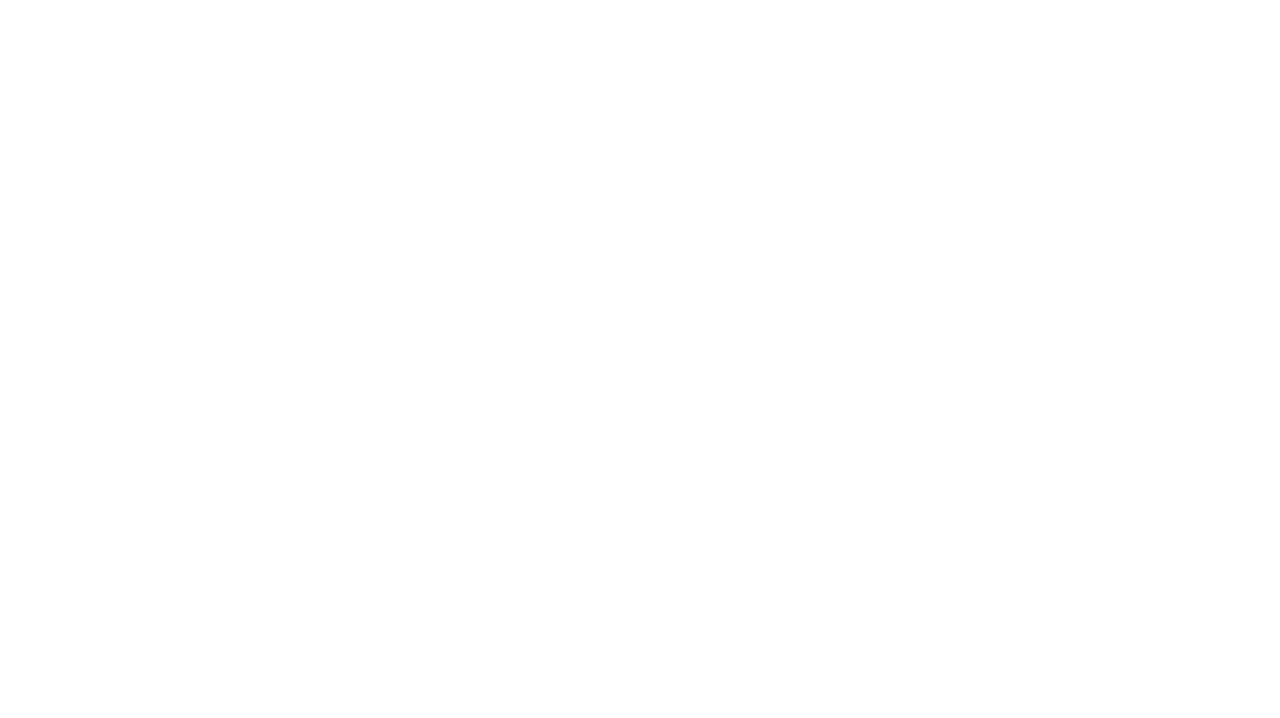
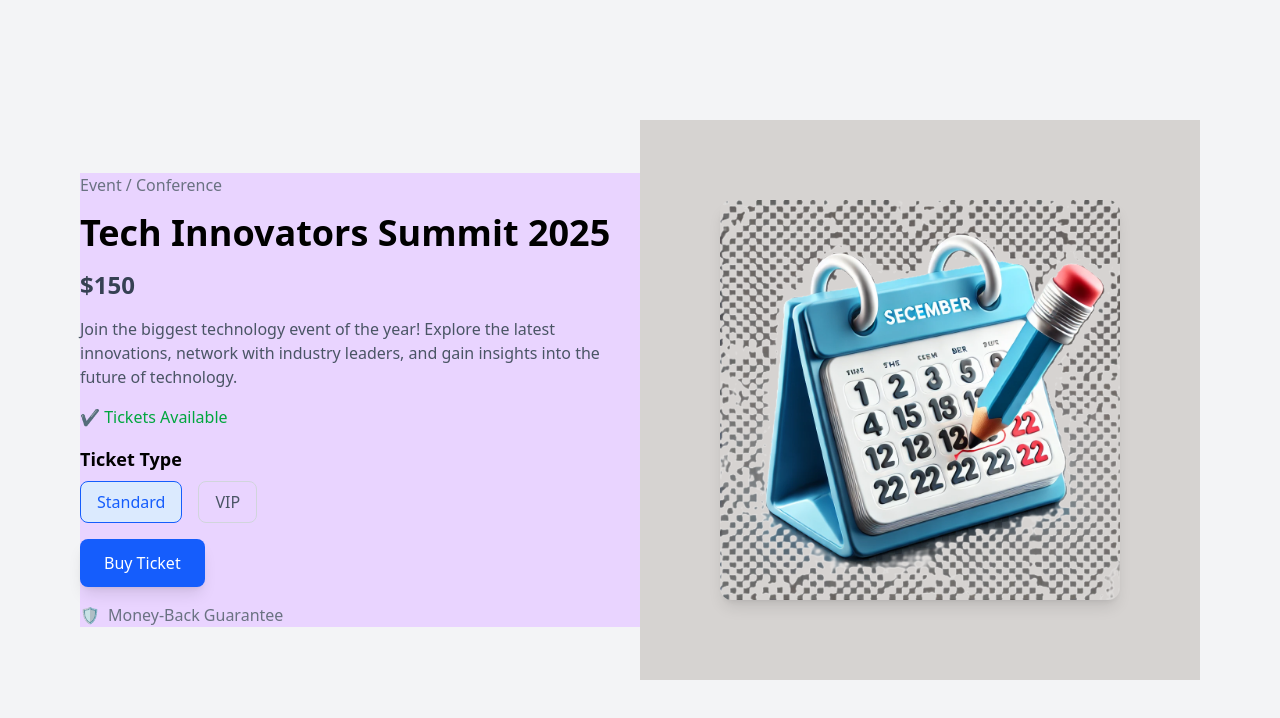
Before and after one commit to iNukasanjaya/BLOG, a React (Vite) app in the folder client/: page /eventdetails/1 in a window 1280 px wide. Before the commit this address had no page. Shown: the top 718 px of the page. Built offline with nearby package versions, Linux system fonts and the light colour scheme.

Commit message:
Update some route paths

```diff
--- a/client/src/App.jsx
+++ b/client/src/App.jsx
@@ -16,6 +16,8 @@ import EventList from './Pages/Event/EventList'
 import EventLayout from './Components/EventLayout'
 import ProtectedRoute from './Components/ProtectedRoute'
 import ArticleList from './Pages/Event/ArticleList'
+import AddArticle from './Pages/Event/AddArticle'
+import UpdateArticle from './Pages/Event/UpdateArticle'
 
 function App() {
 
@@ -27,7 +29,7 @@ function App() {
       <Routes>
         <Route path='/' element={<Hero />}></Route>
         <Route path='/event-page' element={<Events />}></Route>
-        <Route path='/eventdetails' element={<EventDetails />}></Route>
+        <Route path='/eventdetails/:id' element={<EventDetails />}></Route>
         <Route path='/login' element={<Login />}></Route>
         <Route path='/signup' element={<SignUp />}></Route>
         <Route path='/acc' element={<AccDetails />}></Route>
@@ -41,6 +43,8 @@ function App() {
           <Route path='/events/update/:id' element={<ProtectedRoute requiredRole="EventAdmin"><UpdateEvent /></ProtectedRoute>}/>
 
           <Route path='/articles' element={<ProtectedRoute requiredRole="ArticleAdmin"><ArticleList /></ProtectedRoute>}/>
+          <Route path='/articles/add' element={<ProtectedRoute requiredRole="ArticleAdmin"><AddArticle /></ProtectedRoute>}/>
+          <Route path='/articles/update/:id' element={<ProtectedRoute requiredRole="ArticleAdmin"><UpdateArticle /></ProtectedRoute>}/>
         </Route>
       </Routes>
       </BrowserRouter>
```
